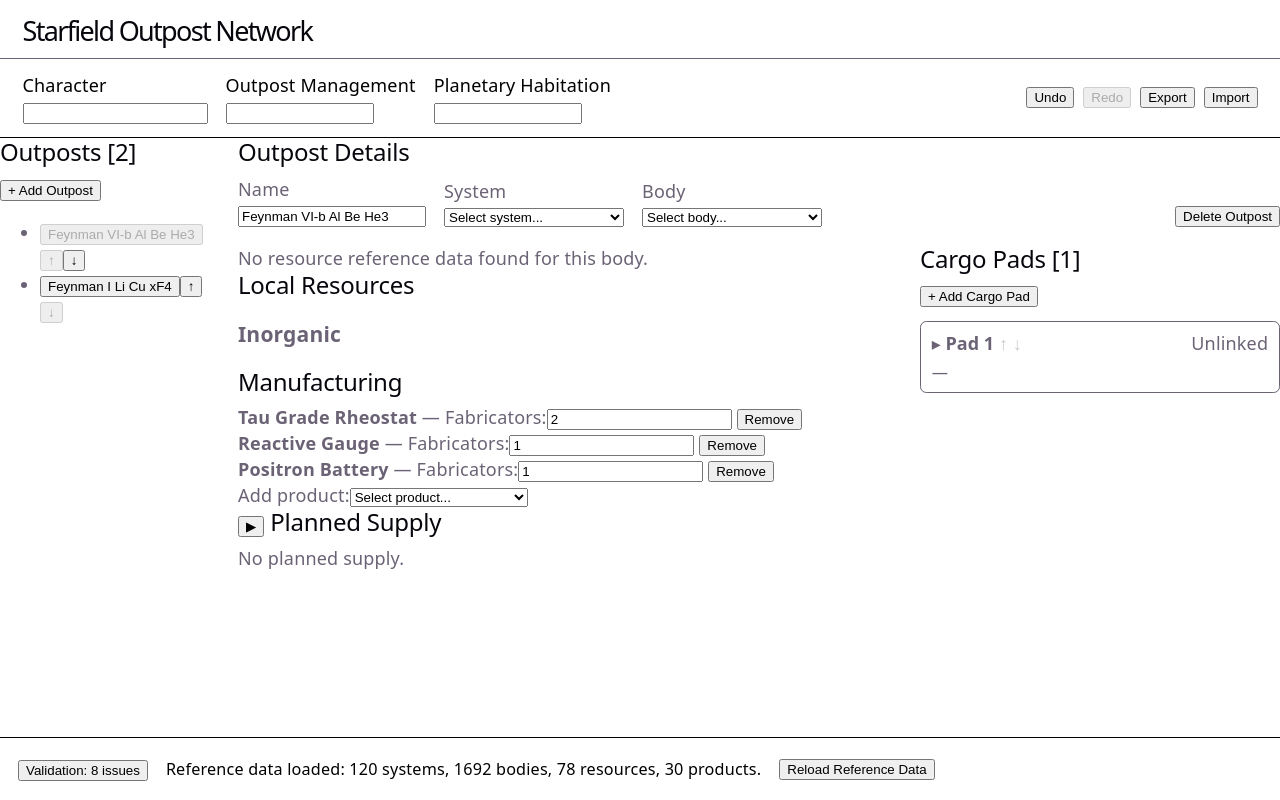
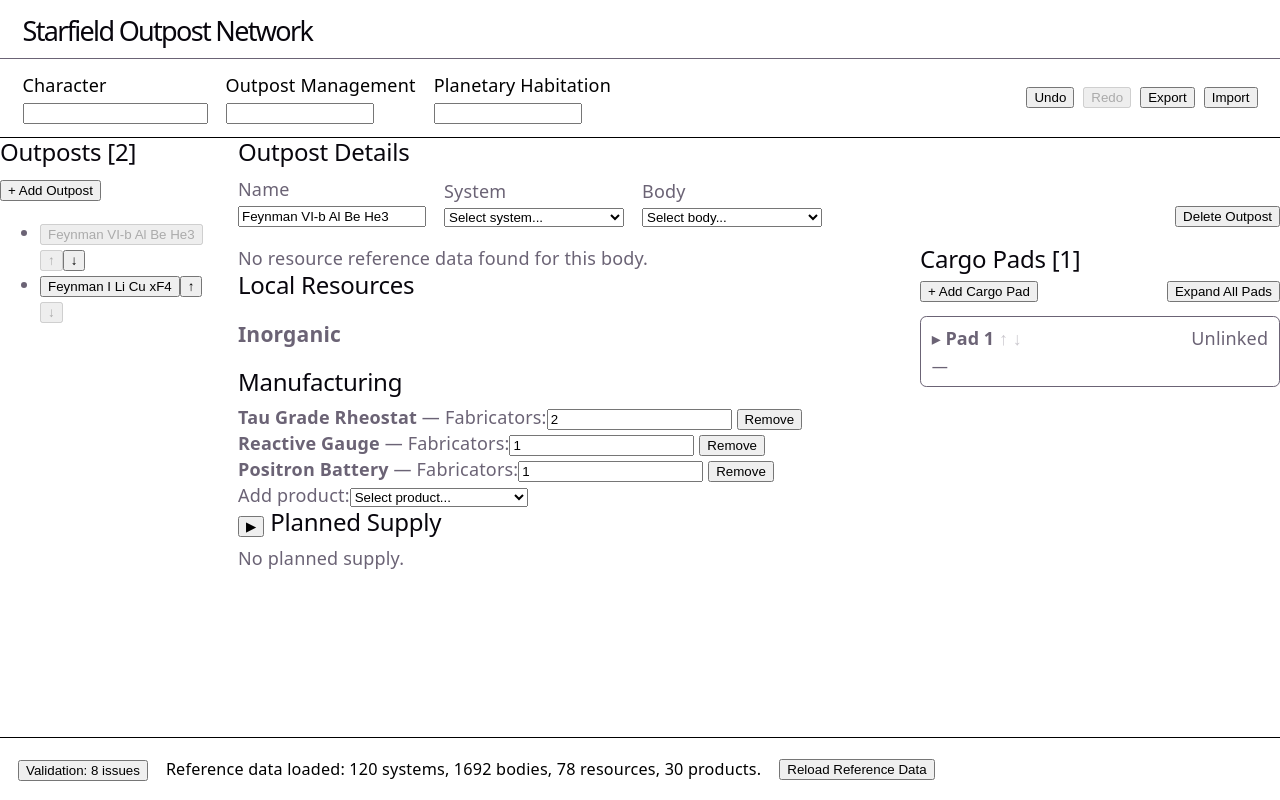
Before and after one commit to gooberpede/starfield-outpost-network, a React (Vite) app: page / in a window 1280 px wide. Both pictures are taken after a click on the button "+ Add Cargo Pad". Built offline with nearby package versions, Linux system fonts and the light colour scheme.

Commit message:
feat: add bulk cargo pad expansion control

```diff
--- a/src/ui/components/CargoPadsEditor.css
+++ b/src/ui/components/CargoPadsEditor.css
@@ -10,12 +10,20 @@
  *   information at a glance without changing any cargo-link/domain data.
  *
  * Change this file when:
+ *   - cargo-pad collection actions need different alignment;
  *   - cargo-pad summary spacing or hierarchy changes;
  *   - outbound/inbound summary alignment changes;
  *   - the compact interstellar indicator changes;
  *   - expanded cargo-pad editors need different visual separation.
  *   - cargo-pad summary control states need clearer visual feedback;
  */
+
+.cargo-pads__actions {
+  display: flex;
+  justify-content: space-between;
+  align-items: center;
+  gap: 0.75rem;
+}
 
 .cargo-pad {
   margin-top: 0.75rem;
--- a/src/ui/components/CargoPadsEditor.tsx
+++ b/src/ui/components/CargoPadsEditor.tsx
@@ -134,6 +134,12 @@
   const [expandedPadIds, setExpandedPadIds] =
     useState<Record<string, boolean>>({})
 
+  const areAllCargoPadsExpanded =
+    outpost.cargoPads.length > 0 &&
+    outpost.cargoPads.every(
+      (pad) => expandedPadIds[pad.id] ?? false,
+    )
+
   /**
    * Expands or collapses one cargo pad independently of the others.
    */
@@ -142,6 +148,26 @@
       ...current,
       [padId]: !current[padId],
     }))
+  }
+
+  /**
+   * Expands or collapses every cargo pad on the selected outpost while
+   * preserving the presentation state of pads belonging to other outposts.
+   */
+  function toggleAllCargoPads() {
+    setExpandedPadIds((current) => {
+      const updated = { ...current }
+
+      for (const pad of outpost.cargoPads) {
+        if (areAllCargoPadsExpanded) {
+          delete updated[pad.id]
+        } else {
+          updated[pad.id] = true
+        }
+      }
+
+      return updated
+    })
   }
 
   /**
@@ -430,9 +456,22 @@
         ]
       </h2>
 
-      <button type="button" onClick={addCargoPad}>
-        + Add Cargo Pad
-      </button>
+      <div className="cargo-pads__actions">
+        <button type="button" onClick={addCargoPad}>
+          + Add Cargo Pad
+        </button>
+
+        {outpost.cargoPads.length > 0 && (
+          <button
+            type="button"
+            onClick={toggleAllCargoPads}
+          >
+            {areAllCargoPadsExpanded
+              ? 'Collapse All Pads'
+              : 'Expand All Pads'}
+          </button>
+        )}
+      </div>
 
       {outpost.cargoPads.map((pad, index) => {
         const cargoLink = findCargoLink(pad.id)
```
